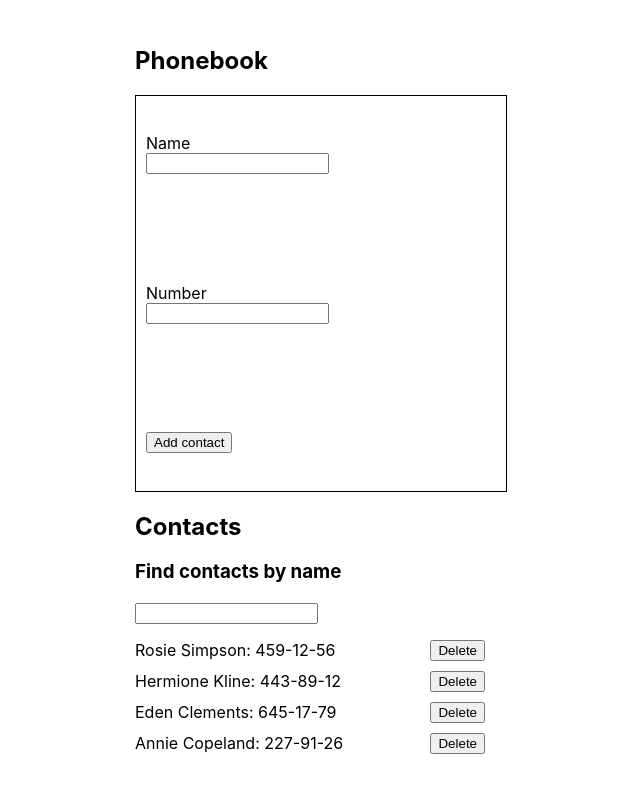
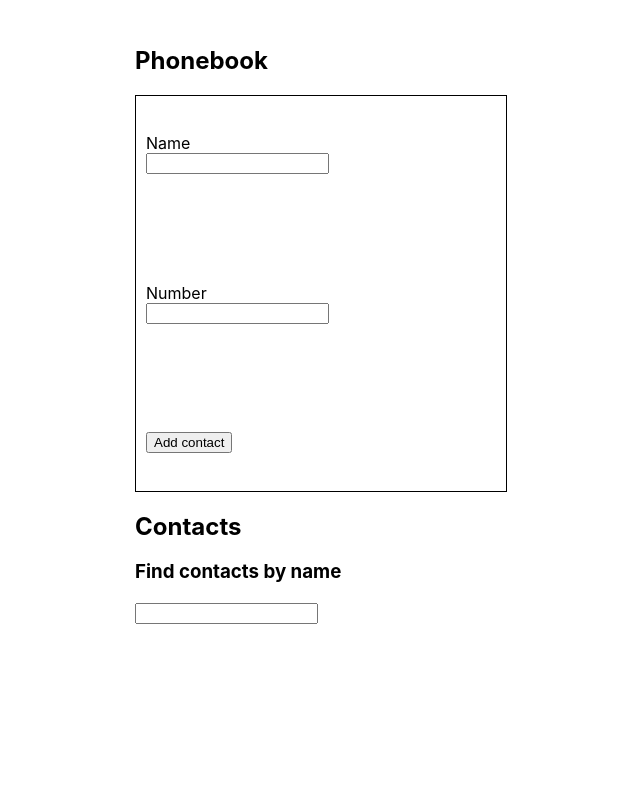
Before and after one commit to d1mkn/Phonebook, a React (Create React App) app: page / in a window 1280 px wide. Shown: the top 792 px of the page, without its empty margins (319-959 px from the left). Built offline with nearby package versions, Linux system fonts and the light colour scheme.

Commit message:
hw3 update

```diff
--- a/package.json
+++ b/package.json
@@ -1,8 +1,8 @@
 {
-  "name": "goit-react-hw-02-phonebook",
+  "name": "goit-react-hw-03-phonebook",
   "version": "0.1.0",
   "private": true,
-  "homepage": "https://d1mkn.github.io/goit-react-hw-02-phonebook/",
+  "homepage": "https://d1mkn.github.io/goit-react-hw-03-phonebook/",
   "dependencies": {
     "@testing-library/jest-dom": "^5.16.3",
     "@testing-library/react": "^12.1.4",
--- a/src/components/App/App.jsx
+++ b/src/components/App/App.jsx
@@ -8,12 +8,25 @@ import { Contacts } from 'components/Contacts/Contacts';
 export class App extends Component {
   state = {
     contacts: [
-      { id: 'id-1', name: 'Rosie Simpson', number: '459-12-56' },
-      { id: 'id-2', name: 'Hermione Kline', number: '443-89-12' },
-      { id: 'id-3', name: 'Eden Clements', number: '645-17-79' },
-      { id: 'id-4', name: 'Annie Copeland', number: '227-91-26' },
+      // { id: 'id-1', name: 'Rosie Simpson', number: '459-12-56' },
+      // { id: 'id-2', name: 'Hermione Kline', number: '443-89-12' },
+      // { id: 'id-3', name: 'Eden Clements', number: '645-17-79' },
+      // { id: 'id-4', name: 'Annie Copeland', number: '227-91-26' },
     ],
     filter: '',
+  };
+
+  componentDidMount = () => {
+    if (localStorage.getItem('contacts') !== null) {
+      this.setState({
+        contacts: JSON.parse(localStorage.getItem('contacts')),
+      });
+    }
+  };
+
+  componentDidUpdate = (prevProps, prevState) => {
+    prevState.contacts.length !== this.state.contacts.length &&
+      localStorage.setItem('contacts', JSON.stringify(this.state.contacts));
   };
 
   addContact = values => {
@@ -30,6 +43,7 @@ export class App extends Component {
       : this.setState(prevState => ({
           contacts: [contact, ...prevState.contacts],
         }));
+    localStorage.setItem('contacts', JSON.stringify(this.state.contacts));
   };
 
   changeFilter = value => {
```
